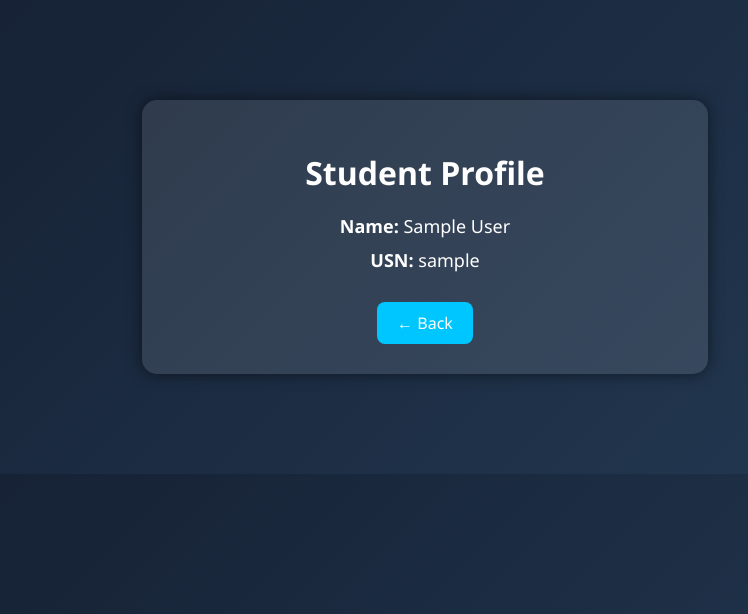
After one commit to SaideepN22/student-app, a Flask app: page /profile/1 in a window 1280 px wide. The commit adds this page. Shown: the top 614 px of the page, without its empty margins (215-963 px from the left). Run offline with Flask 3, Linux system fonts and the light colour scheme; the visitor is signed in with stand-in values (Sample User, id 1); data comes from the database, SQL or seed files in the repository; both versions use the stored data as it was after the commit.

Commit message:
Added login, DB, profile features

```diff
--- a/app.py
+++ b/app.py
@@ -1,46 +1,152 @@
-from flask import Flask, render_template, request, redirect, url_for
+from flask import Flask, render_template, request, redirect, url_for, flash, session
+import sqlite3
 
 app = Flask(__name__)
+app.secret_key = 'secret123'
 
-students = []
+# ---------------- DB ----------------
+def get_db():
+    conn = sqlite3.connect('students.db')
+    conn.row_factory = sqlite3.Row
+    return conn
 
+def init_db():
+    conn = get_db()
+    conn.execute('''
+        CREATE TABLE IF NOT EXISTS students (
+            id INTEGER PRIMARY KEY AUTOINCREMENT,
+            name TEXT NOT NULL,
+            usn TEXT NOT NULL
+        )
+    ''')
+    conn.commit()
+    conn.close()
+
+init_db()
+
+# ---------------- LOGIN ----------------
+USERNAME = "admin"
+PASSWORD = "admin123"
+
+@app.route('/login', methods=['GET', 'POST'])
+def login():
+    if request.method == 'POST':
+        username = request.form['username']
+        password = request.form['password']
+
+        if username == USERNAME and password == PASSWORD:
+            session['user'] = username
+            flash("Login successful!", "success")
+            return redirect(url_for('index'))
+        else:
+            flash("Invalid credentials!", "error")
+
+    return render_template('login.html')
+
+
+@app.route('/logout')
+def logout():
+    session.pop('user', None)
+    flash("Logged out successfully!", "success")
+    return redirect(url_for('login'))
+
+
+# ---------------- HOME ----------------
 @app.route('/', methods=['GET', 'POST'])
 def index():
-    search_query = request.args.get('search', '').lower()
+    if 'user' not in session:
+        return redirect(url_for('login'))
+
+    conn = get_db()
+    search_query = request.args.get('search', '')
 
     if request.method == 'POST':
         name = request.form['name']
         usn = request.form['usn']
-        students.append({'name': name, 'usn': usn})
+
+        if not name or not usn:
+            flash("All fields are required!", "error")
+        else:
+            conn.execute("INSERT INTO students (name, usn) VALUES (?, ?)", (name, usn))
+            conn.commit()
+            flash("Student added successfully!", "success")
 
     if search_query:
-        filtered_students = [
-            s for s in students
-            if search_query in s['name'].lower() or search_query in s['usn'].lower()
-        ]
+        students = conn.execute(
+            "SELECT * FROM students WHERE name LIKE ? OR usn LIKE ?",
+            ('%' + search_query + '%', '%' + search_query + '%')
+        ).fetchall()
     else:
-        filtered_students = students
+        students = conn.execute("SELECT * FROM students").fetchall()
+
+    total = conn.execute("SELECT COUNT(*) FROM students").fetchone()[0]
+    conn.close()
 
     return render_template(
         'index.html',
-        students=filtered_students,
-        total=len(students),
+        students=students,
+        total=total,
         search_query=search_query
     )
 
-@app.route('/delete/<int:index>')
-def delete(index):
-    if 0 <= index < len(students):
-        students.pop(index)
+
+# ---------------- DELETE ----------------
+@app.route('/delete/<int:id>')
+def delete(id):
+    if 'user' not in session:
+        return redirect(url_for('login'))
+
+    conn = get_db()
+    conn.execute("DELETE FROM students WHERE id = ?", (id,))
+    conn.commit()
+    conn.close()
+    flash("Student deleted!", "success")
     return redirect(url_for('index'))
 
-@app.route('/edit/<int:index>', methods=['GET', 'POST'])
-def edit(index):
+
+# ---------------- EDIT ----------------
+@app.route('/edit/<int:id>', methods=['GET', 'POST'])
+def edit(id):
+    if 'user' not in session:
+        return redirect(url_for('login'))
+
+    conn = get_db()
+
     if request.method == 'POST':
-        students[index]['name'] = request.form['name']
-        students[index]['usn'] = request.form['usn']
-        return redirect(url_for('index'))
-    return render_template('edit.html', student=students[index], index=index)
+        name = request.form['name']
+        usn = request.form['usn']
 
+        if not name or not usn:
+            flash("Fields cannot be empty!", "error")
+        else:
+            conn.execute(
+                "UPDATE students SET name = ?, usn = ? WHERE id = ?",
+                (name, usn, id)
+            )
+            conn.commit()
+            flash("Student updated!", "success")
+            conn.close()
+            return redirect(url_for('index'))
+
+    student = conn.execute("SELECT * FROM students WHERE id = ?", (id,)).fetchone()
+    conn.close()
+
+    return render_template('edit.html', student=student)
+
+
+# ---------------- PROFILE ----------------
+@app.route('/profile/<int:id>')
+def profile(id):
+    if 'user' not in session:
+        return redirect(url_for('login'))
+
+    conn = get_db()
+    student = conn.execute("SELECT * FROM students WHERE id = ?", (id,)).fetchone()
+    conn.close()
+
+    return render_template('profile.html', student=student)
+
+
+# ---------------- RUN ----------------
 if __name__ == '__main__':
     app.run(host='0.0.0.0', port=10000)
--- /dev/null
+++ b/templates/profile.html
@@ -0,0 +1,59 @@
+<!DOCTYPE html>
+<html>
+<head>
+    <title>Student Profile</title>
+    <style>
+        body {
+            font-family: 'Segoe UI', sans-serif;
+            background: linear-gradient(135deg, #141e30, #243b55);
+            color: white;
+            text-align: center;
+        }
+
+        .card {
+            margin: 100px auto;
+            padding: 30px;
+            width: 40%;
+            background: rgba(255,255,255,0.1);
+            border-radius: 15px;
+            box-shadow: 0 0 15px rgba(0,0,0,0.5);
+        }
+
+        h1 {
+            margin-bottom: 20px;
+        }
+
+        p {
+            font-size: 18px;
+            margin: 10px;
+        }
+
+        a {
+            display: inline-block;
+            margin-top: 20px;
+            padding: 10px 20px;
+            background: #00c6ff;
+            border-radius: 8px;
+            text-decoration: none;
+            color: white;
+        }
+
+        a:hover {
+            background: #00ffcc;
+        }
+    </style>
+</head>
+
+<body>
+
+<div class="card">
+    <h1>Student Profile</h1>
+
+    <p><strong>Name:</strong> {{ student.name }}</p>
+    <p><strong>USN:</strong> {{ student.usn }}</p>
+
+    <a href="/">← Back</a>
+</div>
+
+</body>
+</html>
```
Also changed, not shown: templates/edit.html (+49 -6 lines), templates/index.html (+51 -37 lines), templates/login.html (added, +66 -0 lines), students.db (added).
